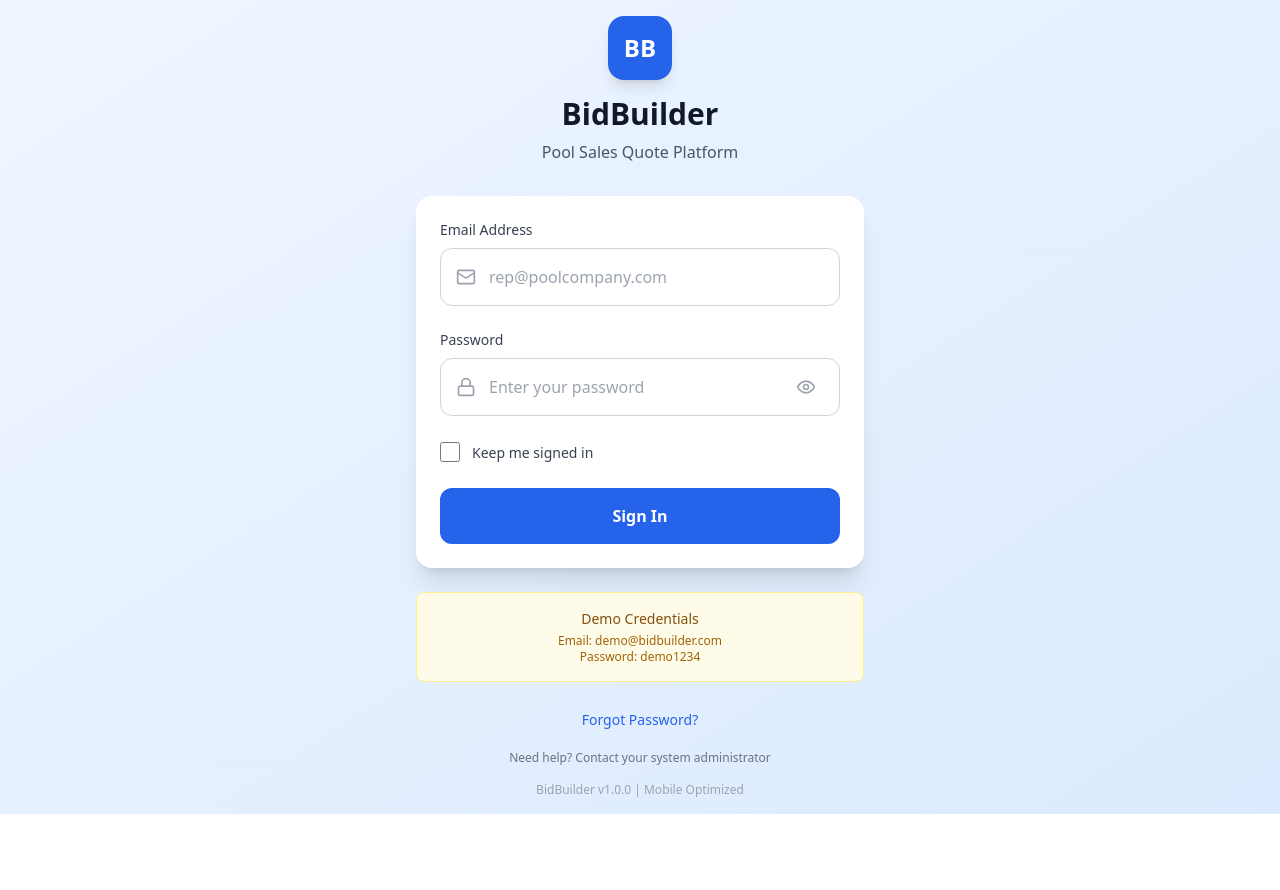
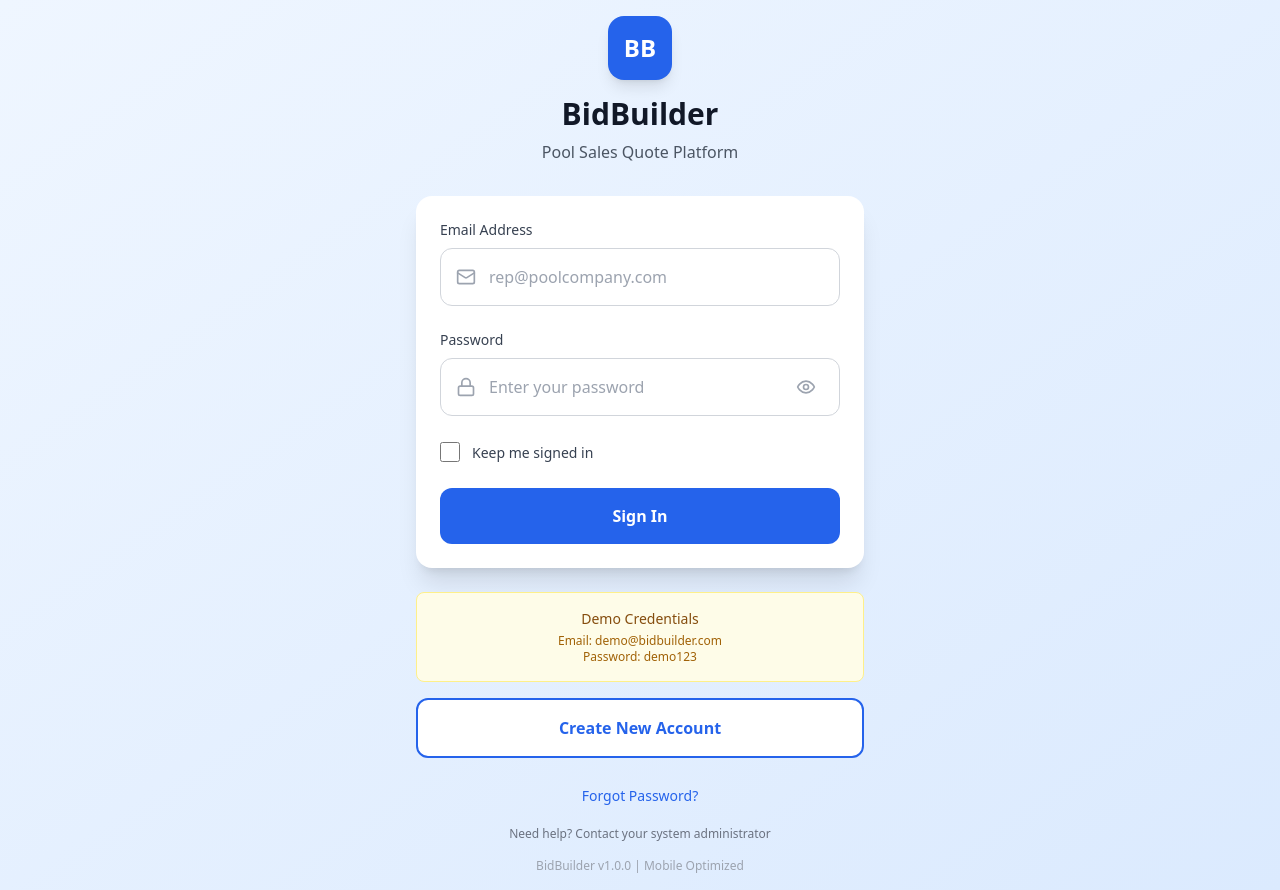
Before and after one commit to surgestudio/BidBuilder, a React (Vite) app: page /login in a window 1280 px wide. Before the commit the page ends 814 px from the top, so only its background shows below. Built offline with nearby package versions, Linux system fonts and the light colour scheme.

Commit message:
Update BidBuilderLogin.tsx

```diff
--- a/src/components/BidBuilderLogin.tsx
+++ b/src/components/BidBuilderLogin.tsx
@@ -9,9 +9,10 @@ interface LoginCredentials {
 interface LoginFormProps {
   onLogin?: (credentials: LoginCredentials) => Promise<void>;
   onLoginSuccess?: () => void;
+  onCreateAccount?: () => void; // Navigate to create account page
 }
 
-const BidBuilderLogin: React.FC<LoginFormProps> = ({ onLogin, onLoginSuccess }) => {
+const BidBuilderLogin: React.FC<LoginFormProps> = ({ onLogin, onLoginSuccess, onCreateAccount }) => {
   const [credentials, setCredentials] = useState<LoginCredentials>({
     email: '',
     password: ''
@@ -23,7 +24,6 @@ const BidBuilderLogin: React.FC<LoginFormProps> = ({ onLogin, onLoginSuccess })
 
   const handleInputChange = (field: keyof LoginCredentials, value: string) => {
     setCredentials(prev => ({ ...prev, [field]: value }));
-    // Clear error when user starts typing
     if (error) setError(null);
   };
 
@@ -59,7 +59,6 @@ const BidBuilderLogin: React.FC<LoginFormProps> = ({ onLogin, onLoginSuccess })
 
     try {
       if (onLogin) {
-        // Use the provided login function
         await onLogin(credentials);
         if (onLoginSuccess) {
           onLoginSuccess();
@@ -69,9 +68,9 @@ const BidBuilderLogin: React.FC<LoginFormProps> = ({ onLogin, onLoginSuccess })
         await new Promise(resolve => setTimeout(resolve, 1500));
 
         // Demo credentials check
-        if (credentials.email === 'demo@bidbuilder.com' && credentials.password === 'demo1234') {
+        if (credentials.email === 'demo@bidbuilder.com' && credentials.password === 'demo123') {
           console.log('Demo login successful');
-          alert('Login successful! In a real app with routing, you would be redirected to /bidbuilder');
+          alert('Login successful! In a real app with routing, you would be redirected to /dashboard');
           if (onLoginSuccess) {
             onLoginSuccess();
           }
@@ -104,7 +103,7 @@ const BidBuilderLogin: React.FC<LoginFormProps> = ({ onLogin, onLoginSuccess })
           <p className="text-gray-600">Pool Sales Quote Platform</p>
         </div>
 
-        {/* Login Card */}
+        {/* Login Form */}
         <div className="bg-white rounded-2xl shadow-xl p-6 mb-6">
           <div className="space-y-6">
             {/* Error Message */}
@@ -218,8 +217,26 @@ const BidBuilderLogin: React.FC<LoginFormProps> = ({ onLogin, onLoginSuccess })
           <p className="text-sm font-medium text-yellow-800 mb-1">Demo Credentials</p>
           <p className="text-xs text-yellow-700">
             Email: demo@bidbuilder.com<br />
-            Password: demo1234
+            Password: demo123
           </p>
+        </div>
+
+        {/* Create Account Button */}
+        <div className="mb-4">
+          <button
+            onClick={() => {
+              if (onCreateAccount) {
+                onCreateAccount();
+              } else {
+                alert('Create account functionality would navigate to your create account page');
+              }
+            }}
+            disabled={isLoading}
+            className="w-full bg-white hover:bg-gray-50 border-2 border-blue-600 text-blue-600 font-semibold py-4 px-6 rounded-xl transition-all duration-200 touch-manipulation disabled:opacity-50"
+            style={{ minHeight: '44px' }}
+          >
+            Create New Account
+          </button>
         </div>
 
         {/* Footer Links */}
```
